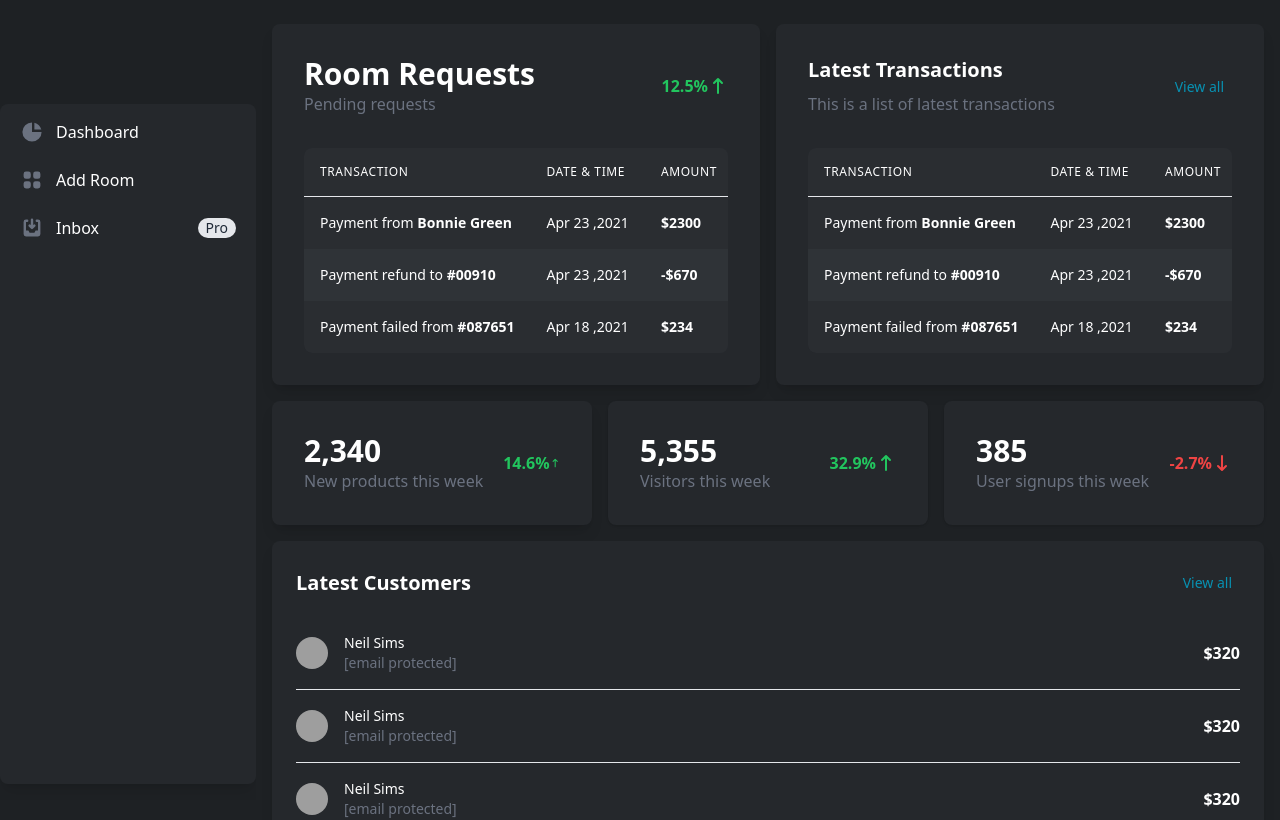
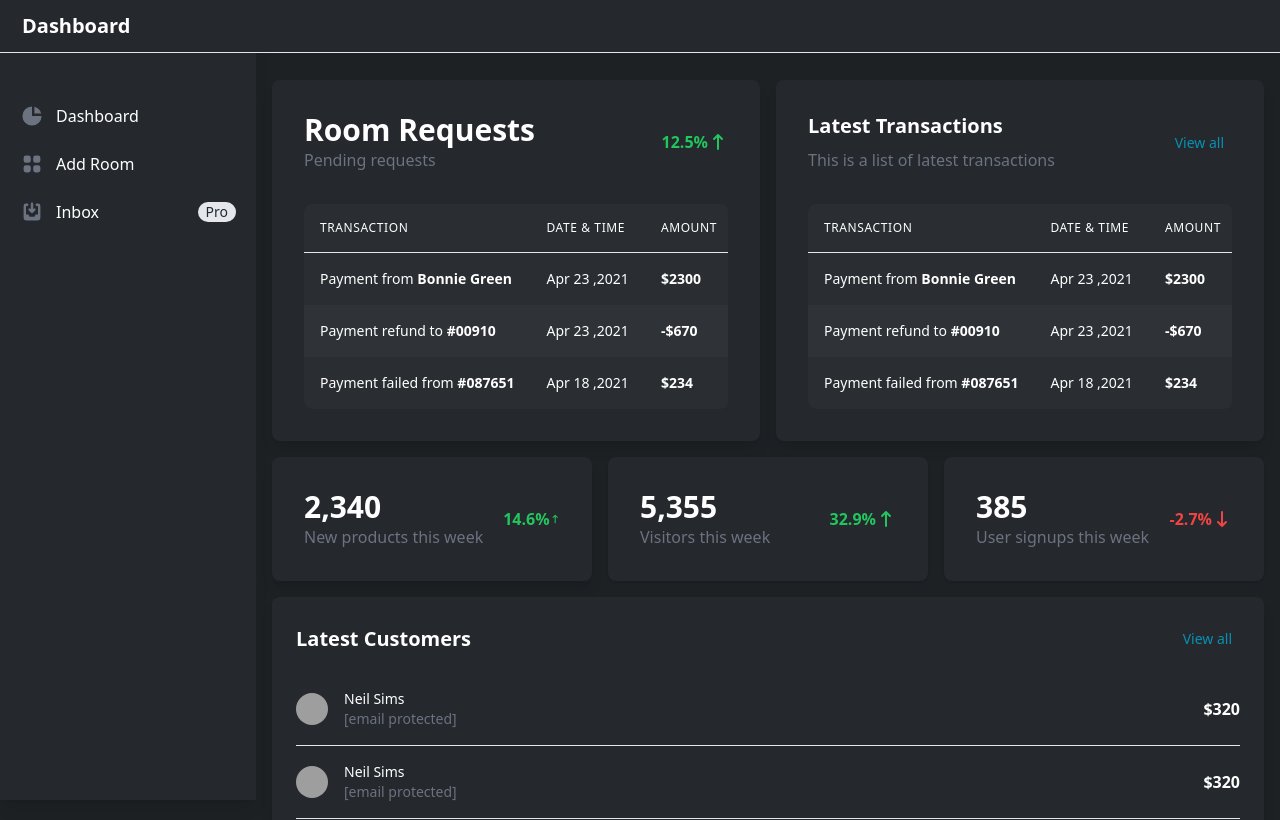
Before and after one commit to shihab-2021/Universal-Hostel-Management-System, a Next.js app: page /dashboard in a window 1280 px wide. Shown: the top 820 px of the page. Built offline with nearby package versions, Linux system fonts and the light colour scheme; no server answers; grey boxes are pictures that could not be loaded; a web font is replaced by a local one.

Commit message:
dashboard update

```diff
--- a/Components/Dashboard/Layout.js
+++ b/Components/Dashboard/Layout.js
@@ -11,7 +11,7 @@ const Layout = ({ children }) => {
       </Head>
       <div>
         <div>
-          <nav className="bg-[#36393e52] relative border-b border-gray-200 lg:hidden z-30 w-full">
+          <nav className="bg-[#25282c] border-b border-gray-200 fixed z-30 w-full">
             <div className="px-3 py-3 lg:px-5 lg:pl-3">
               <div className="flex items-center justify-between">
                 <div className="flex items-center justify-start">
@@ -67,13 +67,13 @@ const Layout = ({ children }) => {
           <div className="flex overflow-hidden">
             <aside
               id="sidebar"
-              className="fixed hidden z-20 pt-36 lg:pt-20 h-full top-0 left-0 flex lg:flex flex-shrink-0 flex-col w-64 transition-width duration-75"
+              className="fixed hidden z-20 pt-16 h-full top-0 bg-[#25282c] shadow-lg left-0 flex lg:flex flex-shrink-0 flex-col w-64 transition-width duration-75"
               aria-label="Sidebar"
             >
               <div className=" flex-1 flex flex-col min-h-0 pt-0">
                 <div className="flex-1 flex flex-col pt-6 pb-4 overflow-y-auto">
-                  <div className="flex-1 py-2 shadow-lg rounded-lg bg-[#25282c] lg:bg-[#36393e52] divide-y space-y-1">
-                    <ul className="space-y-2 px-3 text-white">
+                  <div className="flex-1  divide-y space-y-1">
+                    <ul className="space-y-2 px-3 py-2 text-white">
                       <li>
                         <Link
                           href="/dashboard"
@@ -233,7 +233,7 @@ const Layout = ({ children }) => {
               className="h-full w-full relative overflow-y-auto lg:ml-64"
             >
               <main>
-                <div className="pt-6 px-4">{children}</div>
+                <div className=" pt-20 px-4">{children}</div>
               </main>
               <footer className="bg-[#36393e52] md:flex md:items-center md:justify-between shadow rounded-lg p-4 md:p-6 xl:p-8 my-6 mx-4">
                 <ul className="flex items-center flex-wrap mb-6 md:mb-0">
```
